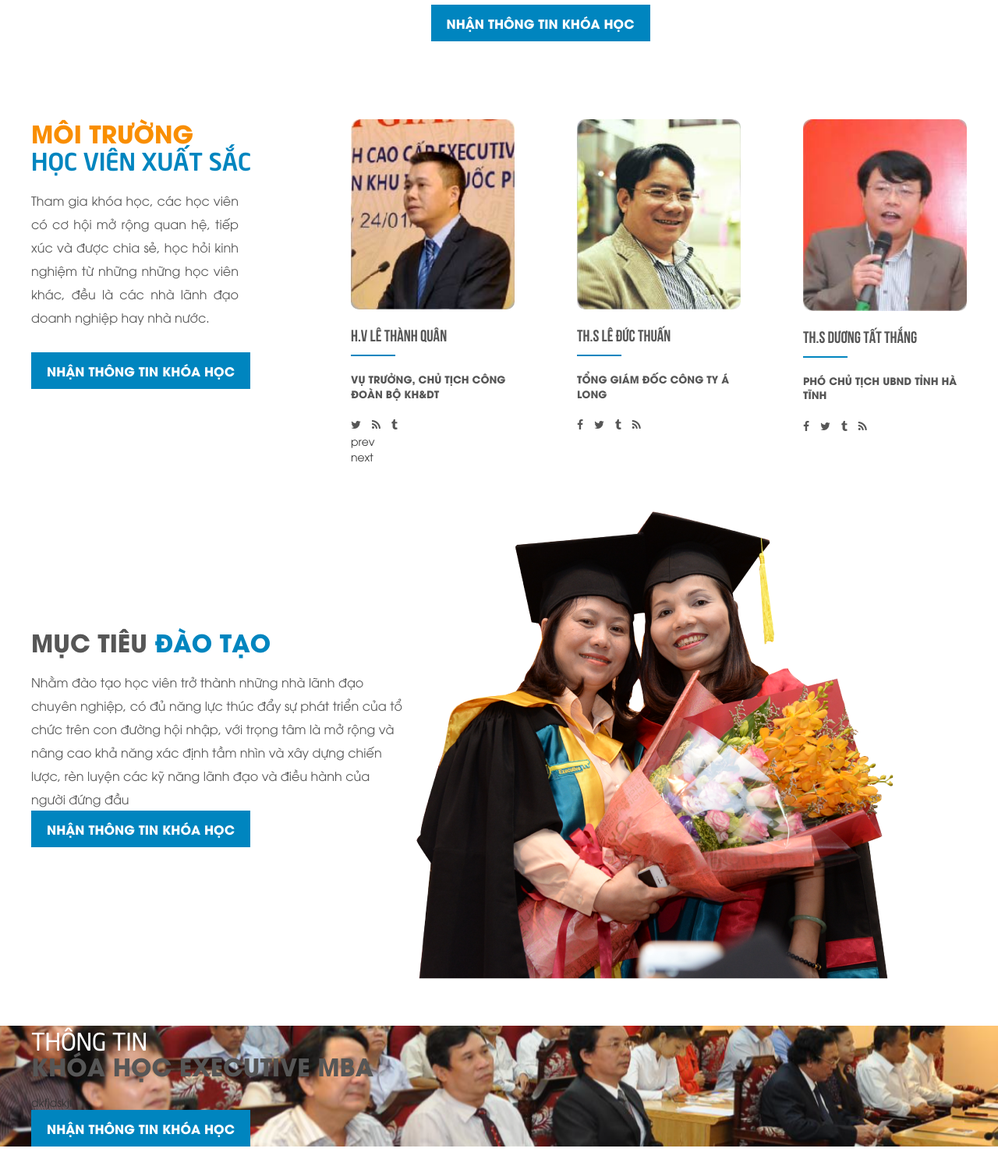
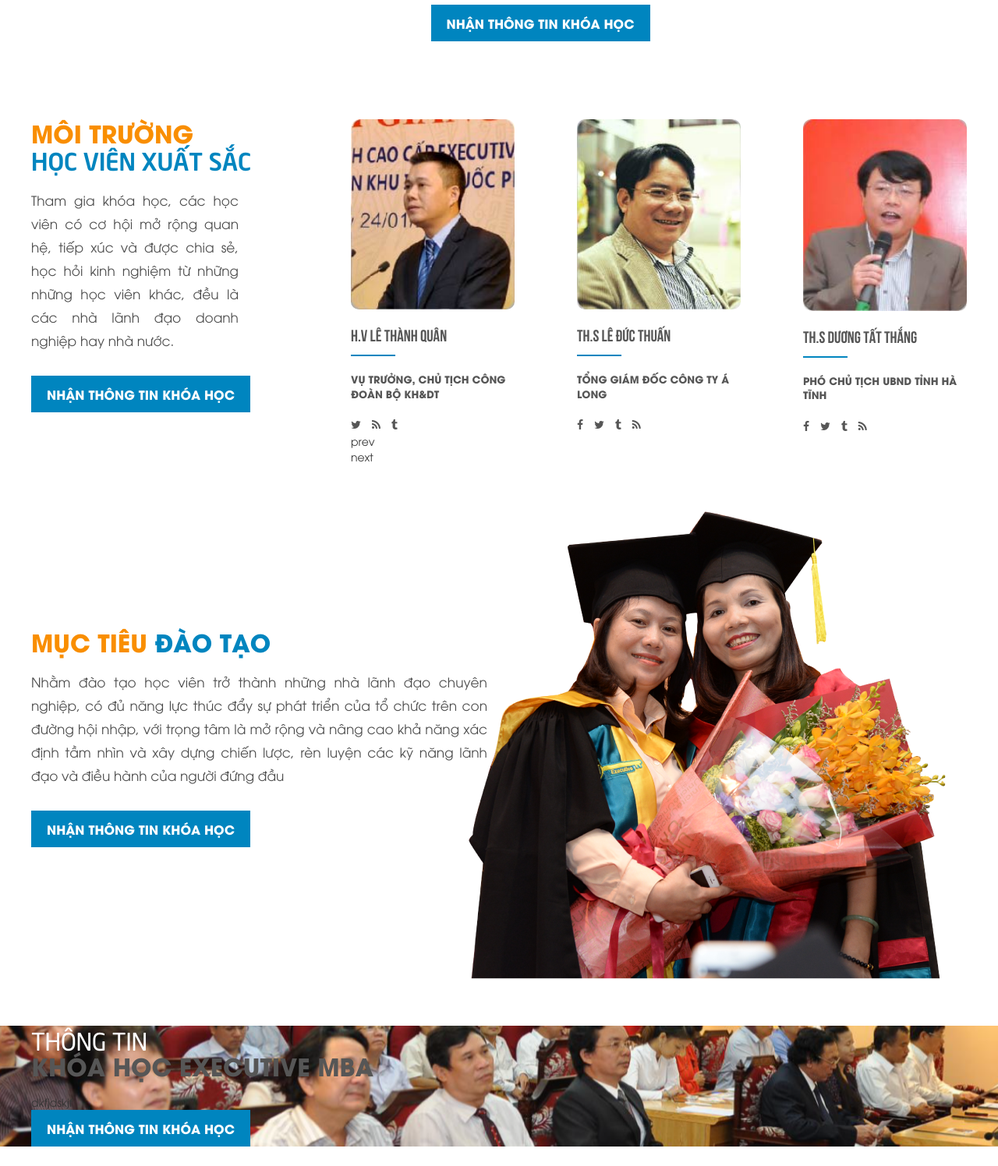
Before and after one commit to anhthuong/ktqd, a PHP site: page /picker/ in a window 1280 px wide. Shown: the part 1410-2906 px from the top of the page at 78% size. Run offline with PHP 8.4, Linux system fonts and the light colour scheme.

Commit message:
update code

```diff
--- a/css/style.css
+++ b/css/style.css
@@ -109,7 +109,12 @@ text-align: left;
 }
 .content .section .title p{font-family: utm_neo_bold; font-weight: bold}
 
-.content .section .sub-info{font-size: 16px; line-height: 30px; text-align: center; color: #565656;}
+.content .section .sub-info {
+    font-size: 17px;
+    line-height: 30px;
+    text-align: justify !important;
+    color: #4C4C4C;
+}
 
 /*.section .subcription{text-align: center;}*/
 .section .subcription button{display: inline-block; font-size: 16px; color: #fff; text-transform: uppercase;
@@ -143,7 +148,7 @@ label .blue{font-family: avo_bold; font-weight: bold; font-size: 16px;}
 .content .section.target{height: 600px}
 .content .section.target .title, .content .section.target .sub-info{text-align: left}
 .content .section.target{background-image: url("../images/section-target/bg-target.png");
-    background-repeat: no-repeat; background-position: 80% top;
+    background-repeat: no-repeat; background-position: 90% top;
 }
 .content .section.target .left{padding-top: 150px}
 
@@ -228,6 +233,7 @@ section#contact-form {
     font-weight: bold;
     line-height: 28px;
     margin-bottom: 30px;
+    font-family: 'avo_bold';
 }
 
 p.text-custom {
--- a/index.php
+++ b/index.php
@@ -252,14 +252,14 @@ hàng đầu về kinh tế và kinh doanh trên thế giới. </p>
                 <section class="section target">
                     <div class="container">
                     <div class="row">
-                        <div class="left col-lg-5 col-md-5">
-                        <h3 class="title">
+                        <div class="left col-lg-6 col-md-6">
+                        <h3 class="title title-custom">
                             Mục tiêu <span class="blue"> đào tạo</span>
                         </h3>
                         <p class="sub-info">
                             Nhằm đào tạo học viên trở thành những nhà lãnh đạo chuyên nghiệp, có đủ năng lực thúc đẩy sự phát triển của tổ chức trên con đường hội nhập, với trọng tâm là mở rộng và nâng cao khả năng xác định tầm nhìn và xây dựng chiến lược, rèn luyện các kỹ năng lãnh đạo và điều hành của người đứng đầu
                         </p>
-                        <div class="subcription">
+                        <div class="subcription subcription-custom">
                             <button class="button">Nhận thông tin khóa học</button>
                         </div>
                         </div>
```
